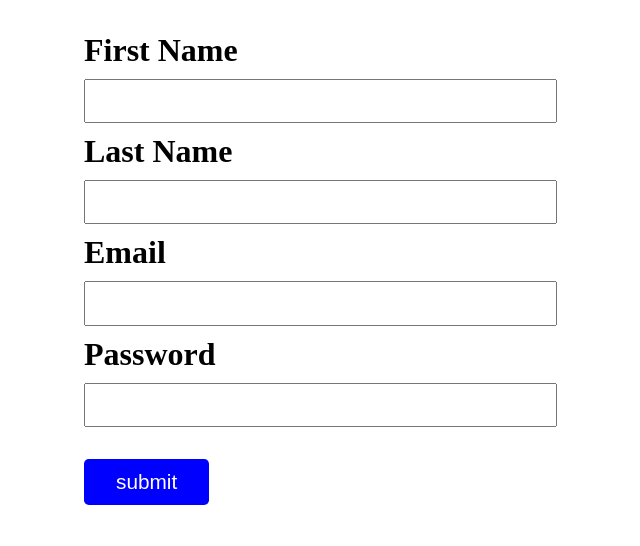
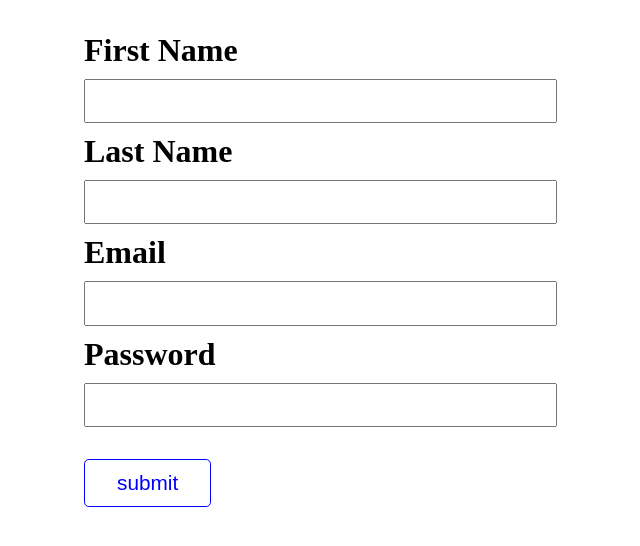
Before and after one commit to NidhiSharma63/formik-tutorial, a React (Create React App) app: page / in a window 1280 px wide. In both pictures the pointer is over the button "submit". Shown: the top 546 px of the page, without its empty margins (306-946 px from the left). Built offline with nearby package versions, Linux system fonts and the light colour scheme.

Commit message:
hover effect added to btn

```diff
--- a/src/App.css
+++ b/src/App.css
@@ -20,8 +20,15 @@ button{
   color: white;
   cursor: pointer;
   display: block;
+  border: 1px solid white;
+  transition: .3s ease-in-out;
 }
 
+button:hover{
+  background-color: transparent;
+  color: blue;
+  border: 1px solid blue;
+}
 input{
   display: block;
   /* height: 2rem; */
```
Also changed, not shown: 1 other file (tests, documents, lock files or other folders).
